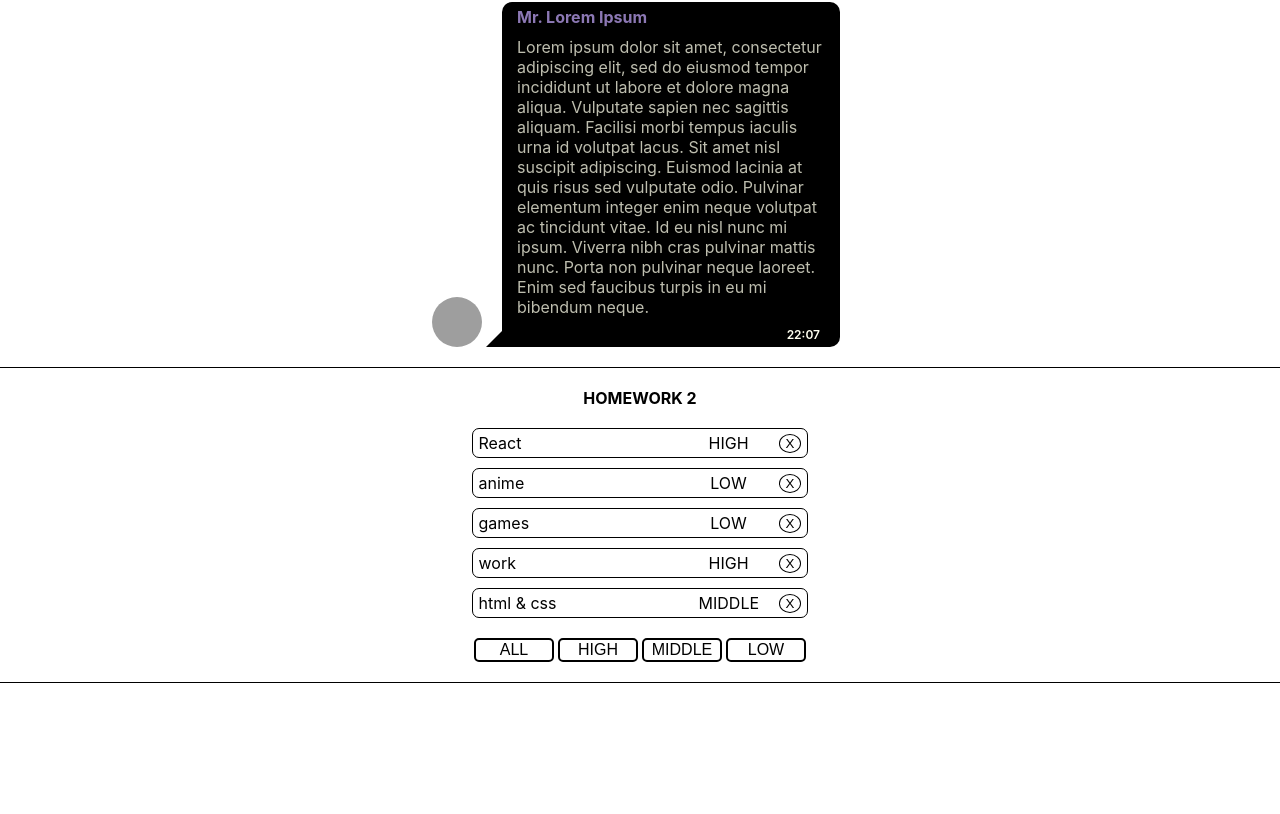
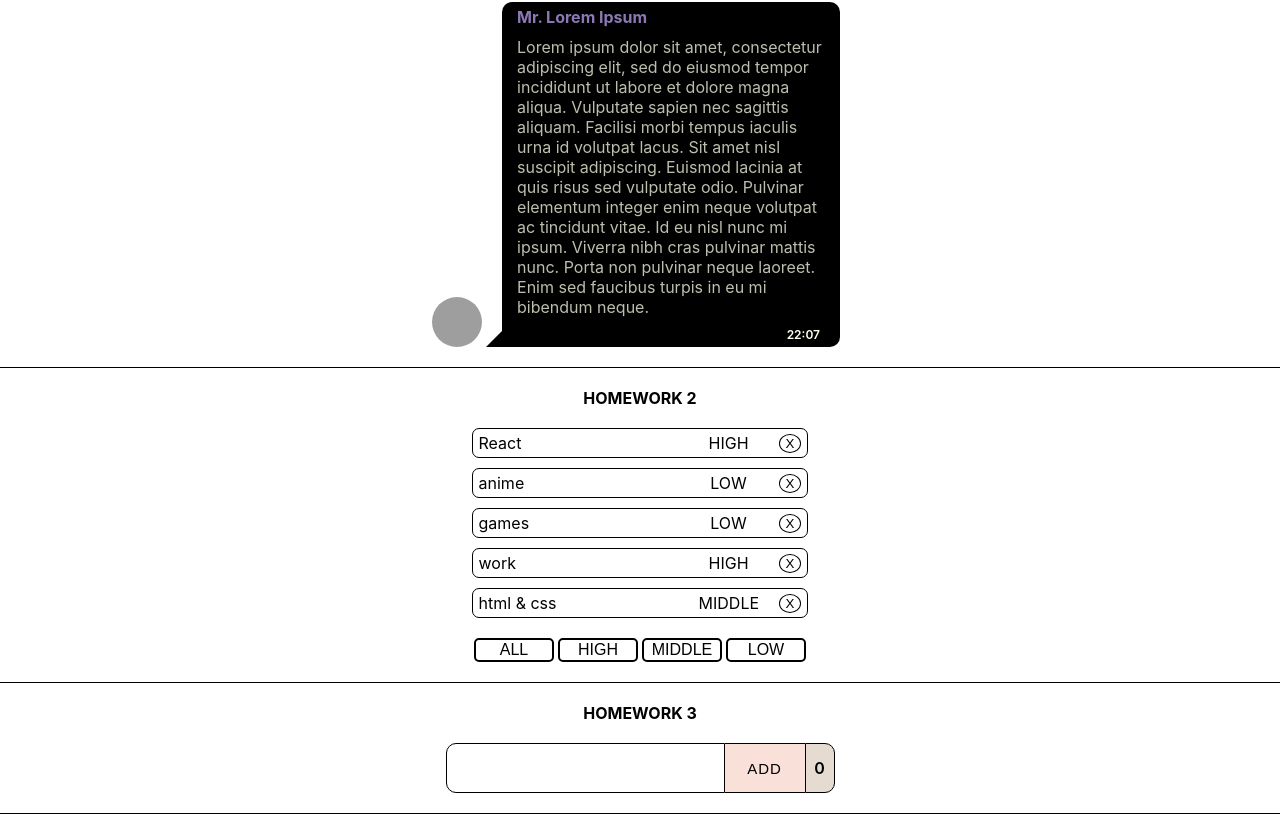
Before and after one commit to ns0ff/homeworks, a React (Create React App) app: page / in a window 1280 px wide. Shown: the part 278-1092 px from the top of the page. Before the commit the page ends 961 px from the top, so only its background shows below. Built offline with nearby package versions, Linux system fonts and the light colour scheme; grey boxes are pictures that could not be loaded.

Commit message:
homework 3 is completed

```diff
--- a/package.json
+++ b/package.json
@@ -10,10 +10,12 @@
     "@types/node": "^12.0.0",
     "@types/react": "^17.0.0",
     "@types/react-dom": "^17.0.0",
+    "@types/uuid": "^8.3.3",
     "react": "^17.0.2",
     "react-dom": "^17.0.2",
     "react-scripts": "4.0.3",
     "typescript": "^4.1.2",
+    "uuid": "^8.3.2",
     "web-vitals": "^1.0.1"
   },
   "scripts": {
--- a/src/p1-main/m1-ui/u1-app/App.tsx
+++ b/src/p1-main/m1-ui/u1-app/App.tsx
@@ -2,6 +2,7 @@ import React from 'react'
 import s from './App.module.css'
 import HW1 from '../../../p2-homeworks/h1/HW1'
 import HW2 from "../../../p2-homeworks/h2/HW2";
+import HW3 from "../../../p2-homeworks/h3/HW3";
 
 function App() {
     return (
@@ -9,7 +10,7 @@ function App() {
             <div>React homeworks:</div>
             <HW1/>
             <HW2/>
-            {/*<HW3/>*/}
+            <HW3/>
             {/*<HW4/>*/}
             {/*<HW5/>*/}
         </div>
--- a/src/p2-homeworks/h3/Greeting.module.css
+++ b/src/p2-homeworks/h3/Greeting.module.css
@@ -1,7 +1,61 @@
-.someClass {
+* {
+    box-sizing: border-box;
+}
 
+.Container {
+    display: flex;
+    justify-content: center;
+}
+
+.inputContainer  {
+    display: flex;
+    flex-direction: column;
+    align-items: center;
+}
+
+.input {
+    font-size: 20px;
+    height: 50px;
+    margin-right: 0;
+    border-radius: 10px 0 0 10px;
+    border: 1px solid #000;
+    padding-left: 10px;
+}
+
+.input:focus {
+    outline: none;
+}
+
+.addBtn {
+    margin-left: 0;
+    width: 80px;
+    height: 50px;
+    background-color: #F9E0D9;
+    border: none;
+    font-size: 15px;
+    letter-spacing: 1px;
+    text-transform: uppercase;
+    border-top: 1px solid #000;
+    border-bottom: 1px solid #000;
+}
+
+.span {
+    display: flex;
+    align-items: center;
+    justify-content: center;
+    width: 30px;
+    height: 50px;
+    border-radius: 0 10px 10px 0;
+    border: 1px solid black;
+    font-weight: 600;
+    background-color: #E6DBD0;
 }
 
 .error {
-    border: 1px solid red;
+    text-transform: uppercase;
+    color: red;
+    letter-spacing: 1px;
+    display: flex;
+    align-items: center;
+    justify-content: center;
 }
--- a/src/p2-homeworks/h3/Greeting.tsx
+++ b/src/p2-homeworks/h3/Greeting.tsx
@@ -1,26 +1,33 @@
-import React from 'react'
-import s from './Greeting.module.css'
+import React, {ChangeEvent, KeyboardEvent} from 'react'
+import styles from './Greeting.module.css'
 
 type GreetingPropsType = {
-    name: any // need to fix any
-    setNameCallback: any // need to fix any
-    addUser: any // need to fix any
-    error: any // need to fix any
-    totalUsers: any // need to fix any
+    name: string // fixed any to string
+    setNameCallback: (e: ChangeEvent<HTMLInputElement>) => void // fixed any to function
+    addUser: (name: string) => void // fixed any to function
+    error: string // fixed any to string
+    totalUsers: number // fixed any to number
+    keyPress: (e: KeyboardEvent<HTMLInputElement>) => void // added function
 }
 
 // презентационная компонента (для верстальщика)
 const Greeting: React.FC<GreetingPropsType> = (
-    {name, setNameCallback, addUser, error, totalUsers} // деструктуризация пропсов
+    {name, setNameCallback, addUser, error, totalUsers, keyPress} // деструктуризация пропсов
 ) => {
-    const inputClass = s.error // need to fix with (?:)
+    // const inputClass = s.error // need to fix with (?:) // wtf??
 
     return (
         <div>
-            <input value={name} onChange={setNameCallback} className={inputClass}/>
-            <span>{error}</span>
-            <button onClick={addUser}>add</button>
-            <span>{totalUsers}</span>
+            <div className={styles.Container}>
+                <div className={styles.inputContainer}>
+                    <input value={name} onChange={setNameCallback} onKeyPress={keyPress} className={styles.input}/>
+                </div>
+
+                <button onClick={() => {addUser(name)}} className={styles.addBtn}>add</button>
+
+                <div><span className={styles.span}>{totalUsers}</span></div>
+            </div>
+            <div> {error ? <span className={styles.error}>{error}</span> : ''} </div>
         </div>
     )
 }
--- a/src/p2-homeworks/h3/GreetingContainer.tsx
+++ b/src/p2-homeworks/h3/GreetingContainer.tsx
@@ -1,9 +1,10 @@
-import React, {useState} from 'react'
+import React, {ChangeEvent, KeyboardEvent, useState} from 'react'
 import Greeting from './Greeting'
+import {UserType} from "./HW3";
 
 type GreetingContainerPropsType = {
-    users: any // need to fix any
-    addUserCallback: any // need to fix any
+    users: Array<UserType> // fixed any to Array of UserType
+    addUserCallback: (name: string) => void // fixed any to string => void
 }
 
 // более простой и понятный для новичков
@@ -12,17 +13,35 @@ type GreetingContainerPropsType = {
 // более современный и удобный для про :)
 // уровень локальной логики
 const GreetingContainer: React.FC<GreetingContainerPropsType> = ({users, addUserCallback}) => { // деструктуризация пропсов
-    const [name, setName] = useState<any>('') // need to fix any
-    const [error, setError] = useState<any>('') // need to fix any
+    const [name, setName] = useState<string>('') // fixed any to string
+    const [error, setError] = useState<string>('') // fixed any to string
 
-    const setNameCallback = (e: any) => { // need to fix any
-        setName('') // need to fix
-    }
-    const addUser = () => {
-        alert(`Hello  !`) // need to fix
+    const setNameCallback = (e: ChangeEvent<HTMLInputElement>) => { // fixed any to ChangeElement
+        setName(e.currentTarget.value) // fixed from '' to event.currentTarget.value
+        setError('') // added
     }
 
-    const totalUsers = 0 // need to fix
+    // Func added:
+    function addUsrLogicFunc() {
+        alert(`Hello ${name}!`)
+        addUserCallback(name)
+        setError('')
+        setName('')
+    }
+
+    //Keypress func added:
+    const keyPress = (e:KeyboardEvent<HTMLInputElement>) => {  // !!!!! how write function ?????
+        if (e.currentTarget.value && e.key === 'Enter') addUsrLogicFunc()
+    }
+
+    const addUser = (name: string) => {
+        if(name.length){
+            addUsrLogicFunc()
+        } else { setError('Enter the name') }
+
+    }
+
+    const totalUsers = users.length // fixed 0 to users.length
 
     return (
         <Greeting
@@ -31,6 +50,7 @@ const GreetingContainer: React.FC<GreetingContainerPropsType> = ({users, addUser
             addUser={addUser}
             error={error}
             totalUsers={totalUsers}
+            keyPress = {keyPress}
         />
     )
 }
--- a/src/p2-homeworks/h3/HW3.tsx
+++ b/src/p2-homeworks/h3/HW3.tsx
@@ -1,32 +1,33 @@
 import React, {useState} from 'react'
 import GreetingContainer from './GreetingContainer'
+import {v1} from "uuid";
+import style from "../../p1-main/m1-ui/u1-app/homework.module.css";
 
 // types
 export type UserType = {
-    _id: any // need to fix any
-    name: any // need to fix any
+    _id: string // fixed from any to string
+    name: string // fixed from any to string
 }
 
 // уровень работы с глобальными данными
 function HW3() {
-    const [users, setUsers] = useState<any>([]) // need to fix any
+    const [users, setUsers] = useState<Array<UserType>>([]) // fixed from any to UserType
 
-    const addUserCallback = (name: any) => { // need to fix any
-        setUsers([]) // need to fix
+    const addUserCallback = (name: string) => { // fixed from any to string
+        let newUsr = {_id: v1(), name: name}
+        let newArr = [...users, newUsr]
+        setUsers(newArr) // fixed from [] to newArr
     }
 
     return (
-        <div>
-            <hr/>
-            homeworks 3
+        <div className={style.homeworkContainer}>
+            <span className={style.homeworkTitle}>Homework 3</span>
 
             {/*should work (должно работать)*/}
             <GreetingContainer users={users} addUserCallback={addUserCallback}/>
 
-            <hr/>
             {/*для личного творчества, могу проверить*/}
             {/*<AlternativeGreeting/>*/}
-            <hr/>
         </div>
     )
 }
```
Also changed, not shown: 1 other file (tests, documents, lock files or other folders).
